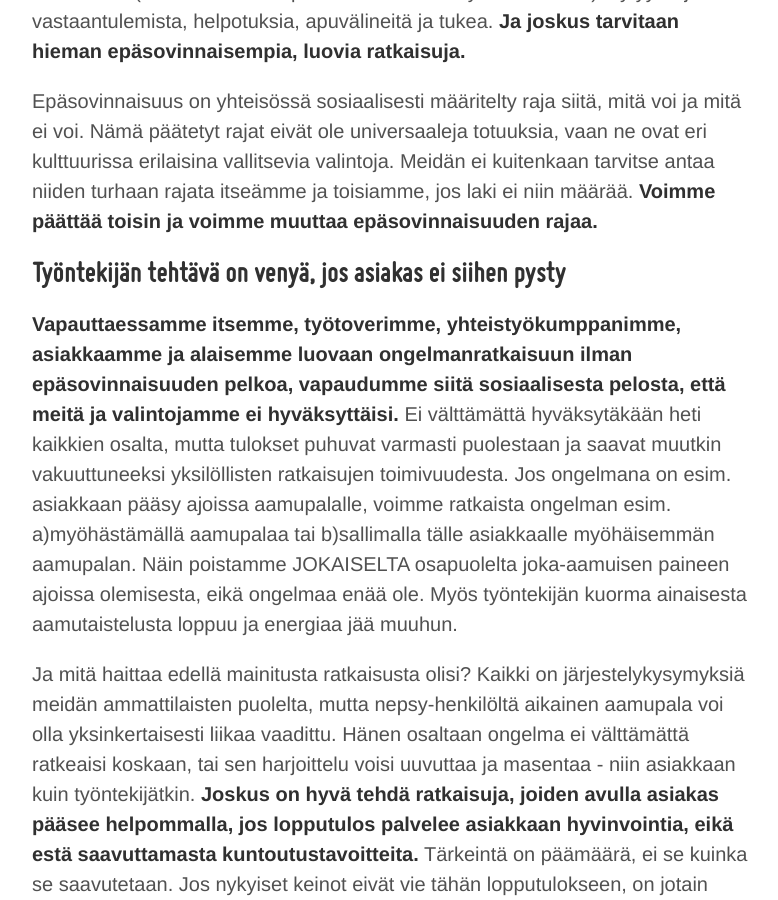
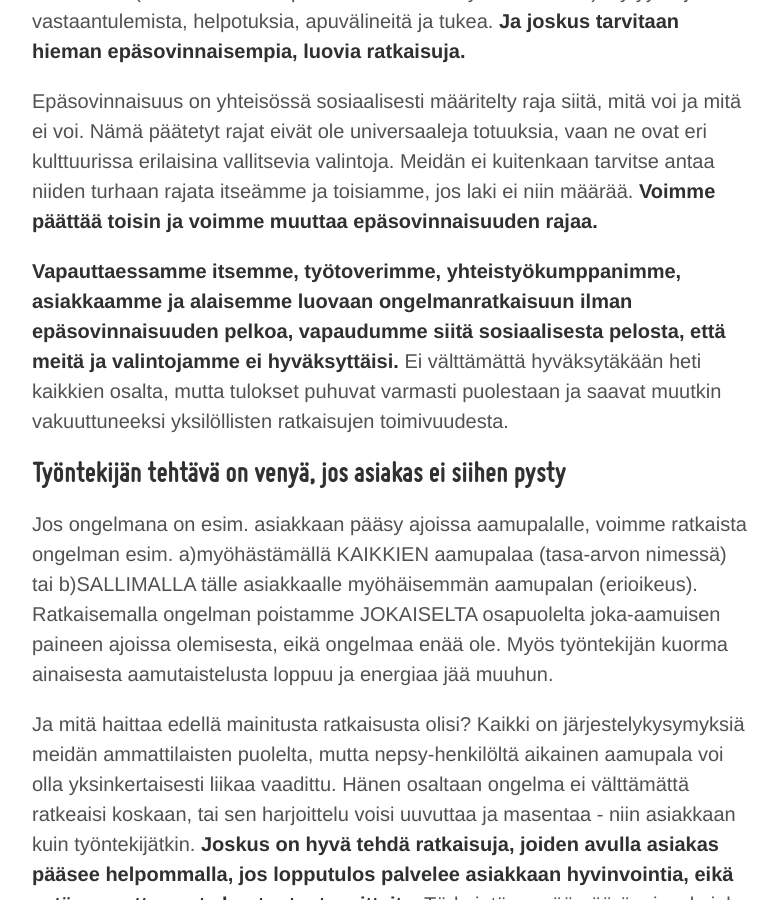
Before and after one commit to niinapiira/neppari.net, a Jekyll site: the page built from _posts/2016-06-17-vaikeudesta-auttaa-ja-ratkaista.md, in a window 1280 px wide and 900 px high, scrolled down 2141 px. Shown: the whole window, without its empty margins (248-1026 px from the left). Built offline with Jekyll 4.4.1, drawn with Linux system fonts in a browser that asks for light colours.

Commit message:
Update 2016-06-17-vaikeudesta-auttaa-ja-ratkaista.md

```diff
--- a/_posts/2016-06-17-vaikeudesta-auttaa-ja-ratkaista.md
+++ b/_posts/2016-06-17-vaikeudesta-auttaa-ja-ratkaista.md
@@ -26,9 +26,11 @@ Kun yksilöllä on hyvin yksilölliset tarpeet, tarvitaan myös yksilöllisiä r
 
 Epäsovinnaisuus on yhteisössä sosiaalisesti määritelty raja siitä, mitä voi ja mitä ei voi. Nämä päätetyt rajat eivät ole universaaleja totuuksia, vaan ne ovat eri kulttuurissa erilaisina vallitsevia valintoja. Meidän ei kuitenkaan tarvitse antaa niiden turhaan rajata itseämme ja toisiamme, jos laki ei niin määrää. **Voimme päättää toisin ja voimme muuttaa epäsovinnaisuuden rajaa.**
 
+**Vapauttaessamme itsemme, työtoverimme, yhteistyökumppanimme, asiakkaamme ja alaisemme luovaan ongelmanratkaisuun ilman epäsovinnaisuuden pelkoa, vapaudumme siitä sosiaalisesta pelosta, että meitä ja valintojamme ei hyväksyttäisi.** Ei välttämättä hyväksytäkään heti kaikkien osalta, mutta tulokset puhuvat varmasti puolestaan ja saavat muutkin vakuuttuneeksi yksilöllisten ratkaisujen toimivuudesta.
+
 ## Työntekijän tehtävä on venyä, jos asiakas ei siihen pysty
 
-**Vapauttaessamme itsemme, työtoverimme, yhteistyökumppanimme, asiakkaamme ja alaisemme luovaan ongelmanratkaisuun ilman epäsovinnaisuuden pelkoa, vapaudumme siitä sosiaalisesta pelosta, että meitä ja valintojamme ei hyväksyttäisi.** Ei välttämättä hyväksytäkään heti kaikkien osalta, mutta tulokset puhuvat varmasti puolestaan ja saavat muutkin vakuuttuneeksi yksilöllisten ratkaisujen toimivuudesta. Jos ongelmana on esim. asiakkaan pääsy ajoissa aamupalalle, voimme ratkaista ongelman esim. a)myöhästämällä aamupalaa tai b)sallimalla tälle asiakkaalle myöhäisemmän aamupalan. Näin poistamme JOKAISELTA osapuolelta joka-aamuisen paineen ajoissa olemisesta, eikä ongelmaa enää ole. Myös työntekijän kuorma ainaisesta aamutaistelusta loppuu ja energiaa jää muuhun.
+ Jos ongelmana on esim. asiakkaan pääsy ajoissa aamupalalle, voimme ratkaista ongelman esim. a)myöhästämällä KAIKKIEN aamupalaa (tasa-arvon nimessä) tai b)SALLIMALLA tälle asiakkaalle myöhäisemmän aamupalan (erioikeus). Ratkaisemalla ongelman poistamme JOKAISELTA osapuolelta joka-aamuisen paineen ajoissa olemisesta, eikä ongelmaa enää ole. Myös työntekijän kuorma ainaisesta aamutaistelusta loppuu ja energiaa jää muuhun.
 
 Ja mitä haittaa edellä mainitusta ratkaisusta olisi? Kaikki on järjestelykysymyksiä meidän ammattilaisten puolelta, mutta nepsy-henkilöltä aikainen aamupala voi olla yksinkertaisesti liikaa vaadittu. Hänen osaltaan ongelma ei välttämättä ratkeaisi koskaan, tai sen harjoittelu voisi uuvuttaa ja masentaa - niin asiakkaan kuin työntekijätkin. **Joskus on hyvä tehdä ratkaisuja, joiden avulla asiakas pääsee helpommalla, jos lopputulos palvelee asiakkaan hyvinvointia, eikä estä saavuttamasta kuntoutustavoitteita.** Tärkeintä on päämäärä, ei se kuinka se saavutetaan. Jos nykyiset keinot eivät vie tähän lopputulokseen, on jotain tehtävä toisin. Sosiaalisen paineen tiedostaminen ja siitä poisoppiminen avartaa mielemme toimimaan luovien ja aidosti asiakasta palvelevien ratkaisujen löytämiseksi. Ei se tapa vaan se tulos. =)
 
```
